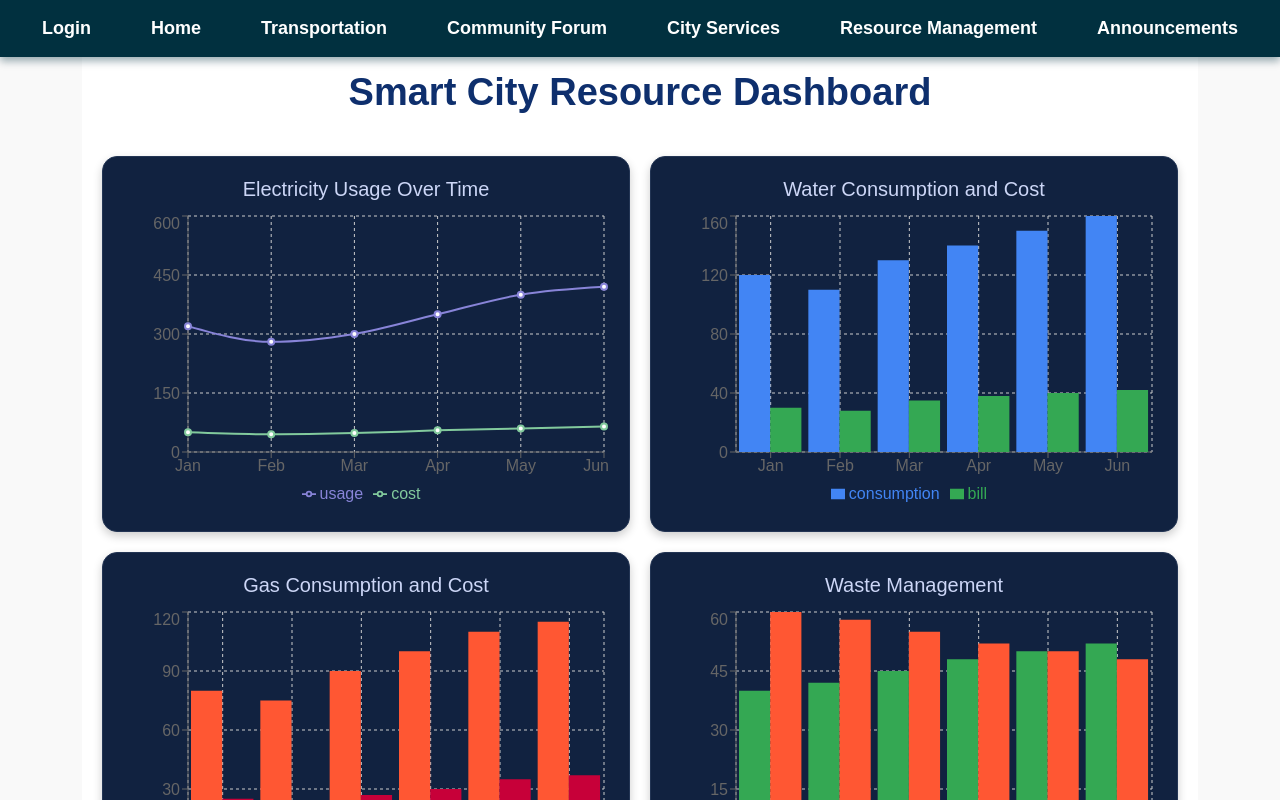
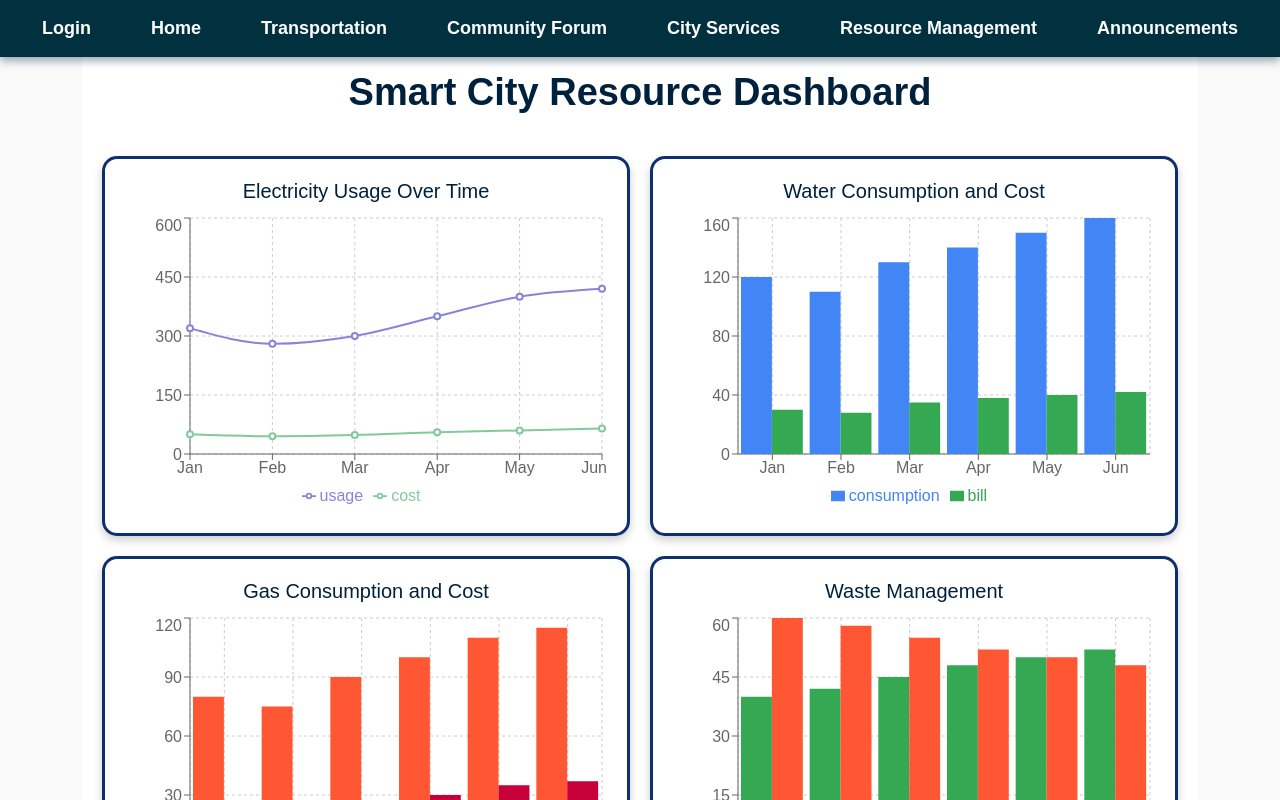
Before and after one commit to ananthakrishna7/smartCityManagement, a React (Vite) app in the folder frontend/: page /resource-management in a window 1280 px wide. Shown: the top 800 px of the page. Built offline with nearby package versions, Linux system fonts and the light colour scheme; the HTML template or start-up script is replaced by a standard one.

Commit message:
changes in resource managment

```diff
--- a/frontend/src/pages/resource.css
+++ b/frontend/src/pages/resource.css
@@ -12,7 +12,7 @@
   text-align: center;
   font-size: 38px;
   font-weight: bold;
-  color:#0e2f6d ; /* Light Blue-Gray */
+  color:#00213D ; /* Light Blue-Gray */
   margin-bottom: 40px;
   margin-top: 50px;
 }
@@ -21,7 +21,7 @@
 .dashboard-description {
   text-align: center;
   font-size: 16px;
-  color: #A8B2D1; /* Soft Blue */
+  color: #0e2f6d; /* Soft Blue */
   margin-bottom: 30px;
 }
 
@@ -38,23 +38,23 @@
   width: 100%;
   padding: 20px;
   box-sizing: border-box;
-  background: #112240; /* Dark Blue */
+  background: white; /* Dark Blue */
   border-radius: 15px; /* Rounded corners */
   box-shadow: 0px 4px 10px rgba(0, 0, 0, 0.2); /* Darker shadow */
   text-align: center;
-  border: 1px solid #233554; /* Slightly lighter blue border */
+  border: 3px solid #0e2f6d; /* Slightly lighter blue border */
 }
 
 /* Chart titles */
 .chart-box h3 {
   font-size: 20px;
-  color: #CCD6F6; /* Light Blue */
+  color: #00213D; /* Light Blue */
   margin-bottom: 10px;
 }
 
 /* Tooltip & legend colors */
 .recharts-legend-item {
-  color: #E0E6F1 !important; /* Light blue for better readability */
+  color: #00213D !important; /* Light blue for better readability */
 }
 
 /* Responsive Design */
```
